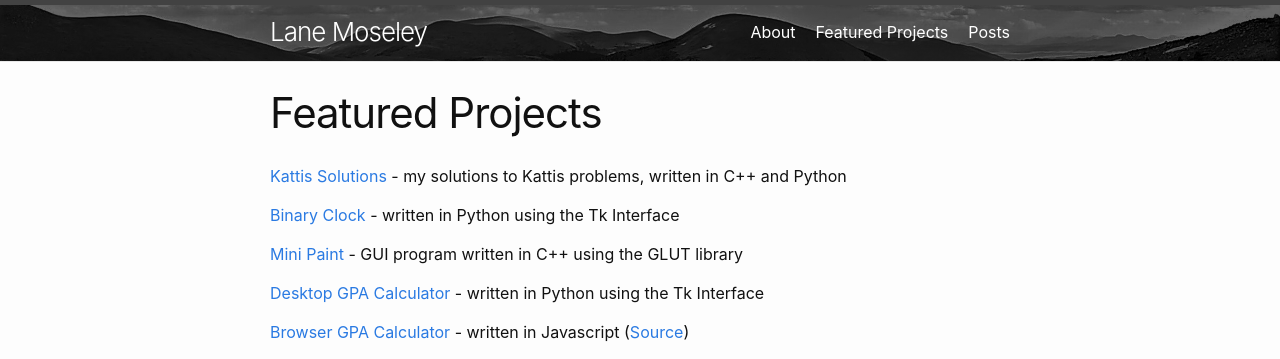
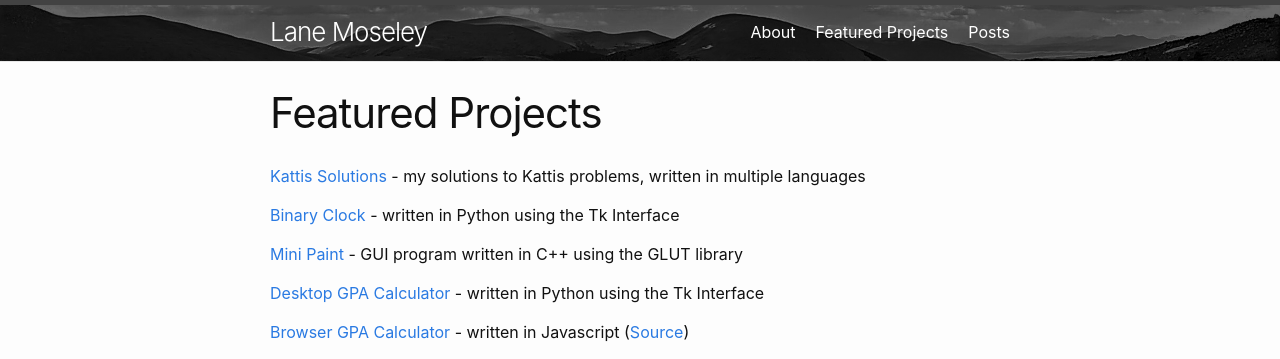
Before and after one commit to lanemoseley/lanemoseley.github.io, a Jekyll site: the page built from featured_projects.md, in a window 1280 px wide. Shown: the top 359 px of the page. Built offline with Jekyll 4.4.1, drawn with Linux system fonts in a browser that asks for light colours.

Commit message:
Update featured_projects.md

```diff
--- a/featured_projects.md
+++ b/featured_projects.md
@@ -4,7 +4,7 @@ title: Featured Projects
 permalink: /featured_projects/
 ---
 
-<p><a href="https://github.com/lanemoseley/kattis-solutions" target="_blank">Kattis Solutions</a> - my solutions to Kattis problems, written in C++ and Python</p>
+<p><a href="https://github.com/lanemoseley/kattis-solutions" target="_blank">Kattis Solutions</a> - my solutions to Kattis problems, written in multiple languages</p>
    <p><a href="https://github.com/lanemoseley/BinaryClock" target="_blank">Binary Clock</a> - written in Python using the Tk Interface</p>
    <p><a href="https://github.com/lanemoseley/mini-paint" target="_blank">Mini Paint</a> - GUI program written in C++ using the GLUT library</p>
    <p><a href="https://github.com/lanemoseley/gpaCalc-PY" target="_blank">Desktop GPA Calculator</a> - written in Python using the Tk Interface</p>
```
